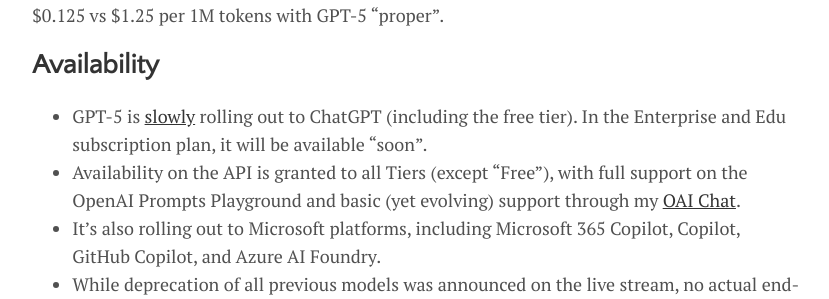
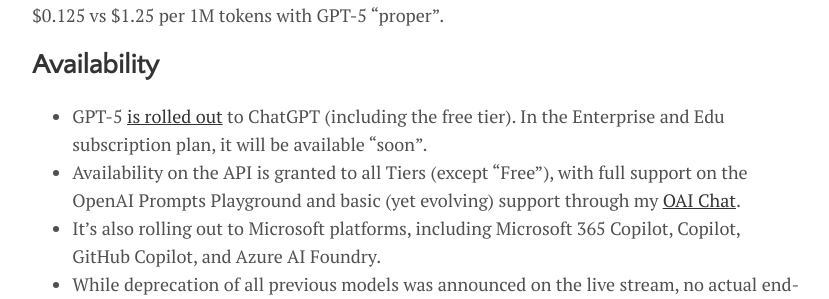
Before and after one commit to ndurner/ndurner.github.io, a Jekyll site: the page built from _posts/2025-08-07-openai-gpt-5.md, in a window 1280 px wide and 900 px high, scrolled down 2263 px. Shown: the part 156-455 px from the top of the window, without its empty margins (224-1053 px from the left). Built offline with Jekyll 4.4.1, drawn with Linux system fonts in a browser that asks for light colours; some of the changed text lies outside the part shown.

```diff
--- a/_posts/2025-08-07-openai-gpt-5.md
+++ b/_posts/2025-08-07-openai-gpt-5.md
@@ -53,7 +53,7 @@ The announcement live stream included [several demoes of using GPT-5 for coding]
 Simon Willison has a [nice comparison table](https://simonwillison.net/2025/Aug/7/gpt-5/#:~:text=Input%20%24%2Fm), noting that GPT-5 is cheaper-per-token than GPT-4o (and 4.1; but costlier than o4-mini, especially on outputs). (As always, output lengths vary in terms of the amount of tokens used as this is not a standard unit of measure). Cost savings through implicit inputs caching are substantial: about 1/10 the regular cost (90% off), i.e., $0.125 vs $1.25 per 1M tokens with GPT-5 "proper".
 
 ## Availability
-* GPT-5 is [slowly](https://help.openai.com/en/articles/6825453-chatgpt-release-notes#:~:text=GPT-5%20is%20slowly%20rolling%20out) rolling out to ChatGPT (including the free tier). In the Enterprise and Edu subscription plan, it will be available "soon".
+* GPT-5 [is rolled out](https://x.com/OpenAI/status/1954068588014580072) to ChatGPT (including the free tier). In the Enterprise and Edu subscription plan, it will be available "soon".
 * Availability on the API is granted to all Tiers (except "Free"), with full support on the OpenAI Prompts Playground and basic (yet evolving) support through my [OAI Chat](oai_chat-updates).
 * It's also rolling out to Microsoft platforms, including Microsoft 365 Copilot, Copilot, GitHub Copilot, and Azure AI Foundry.
 * While deprecation of all previous models was announced on the live stream, no actual end-of-life dates have been announced for access via API. In ChatGPT, the model picker may get [cleaned up](https://x.com/OpenAI/status/1953526591629508735) to only include GPT-5 models.
```
Also changed, not shown: other parts of _posts/2025-08-07-openai-gpt-5.md (+1 -0 lines).
